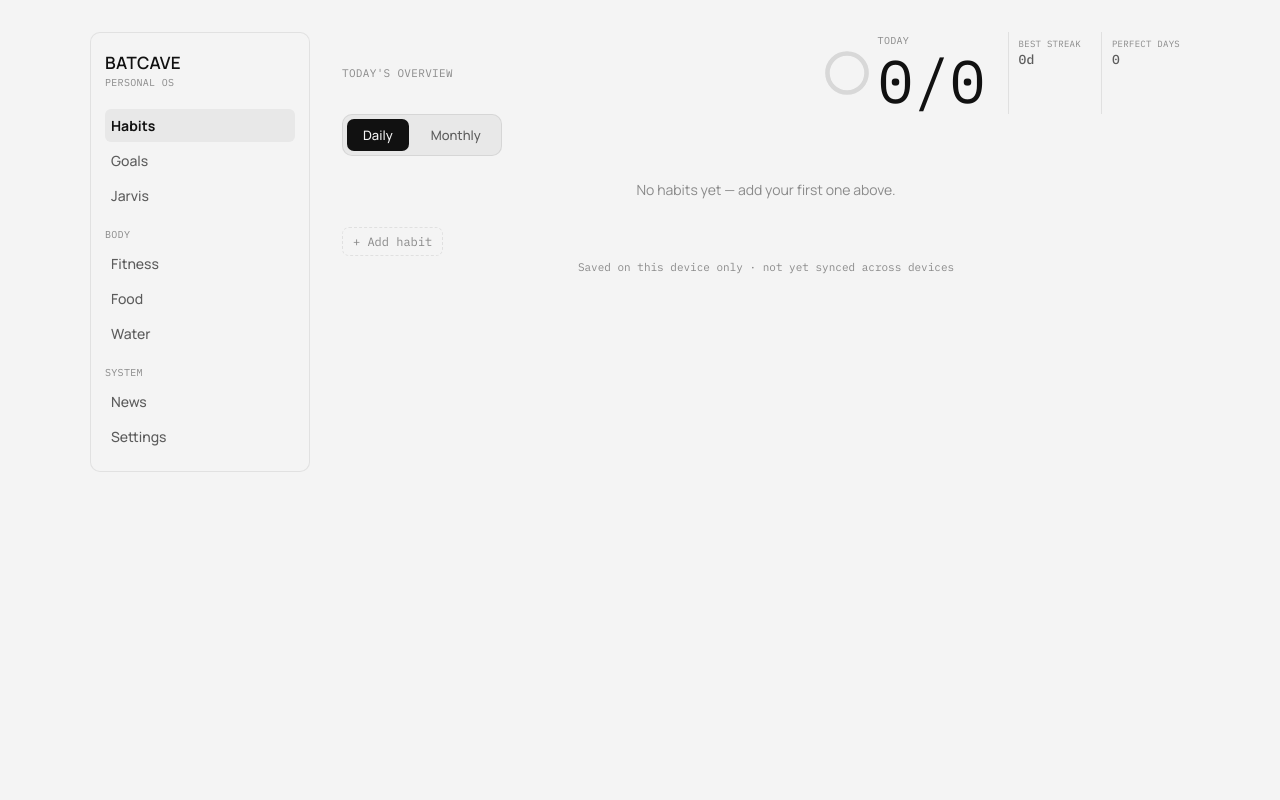
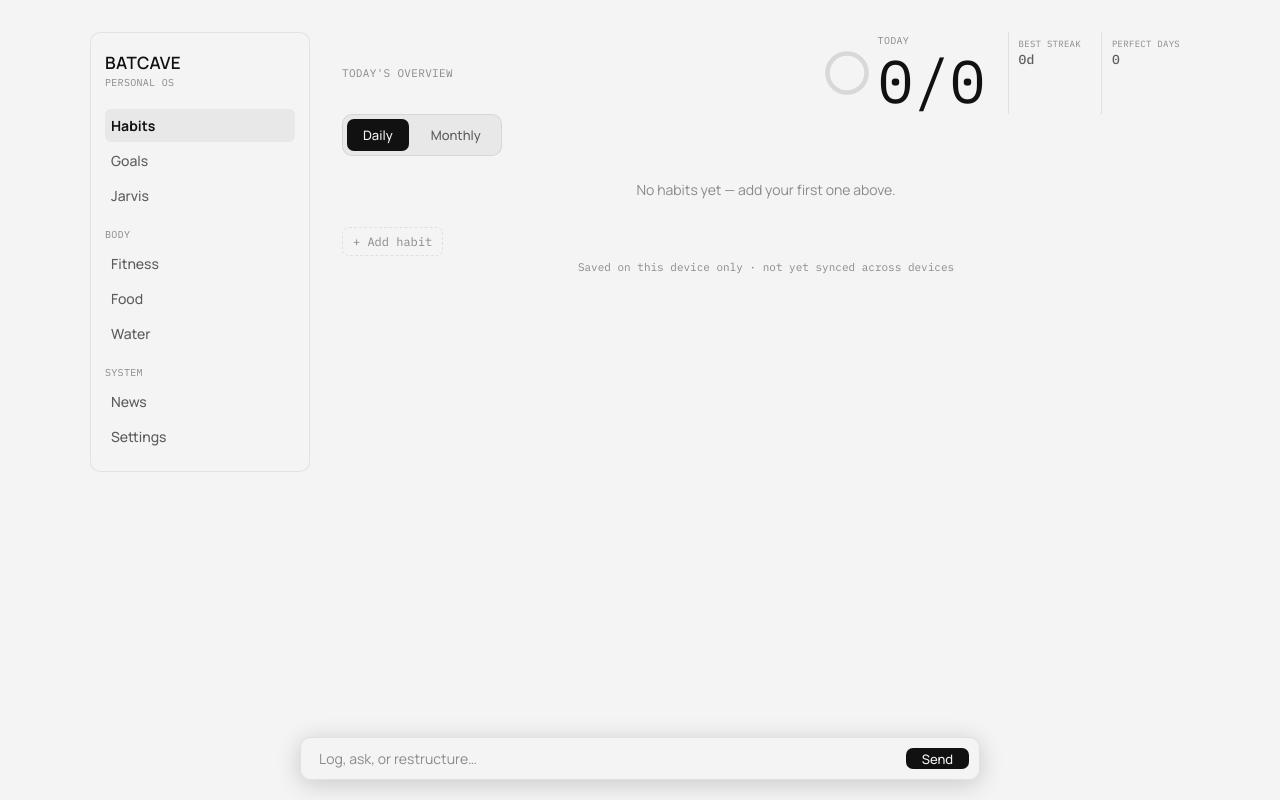
Before and after one commit to Martin49388/my-life-app, a plain HTML site: page index.html in a window 1280 px wide. Drawn offline with Linux system fonts and the light colour scheme; a script that the page names is missing.

Commit message:
Step 4: persistent global input bar, fed into Jarvis
Adds a fixed bottom bar ('Log, ask, or restructure…') visible across
every section, not just Jarvis. It's a second front door into the
existing Gemini-backed jarvis.js: submitting it switches to the
Jarvis section and calls the same handleJarvisQuestion() that the
in-section form already uses, so there's one log and one code path,
not a parallel Jarvis implementation.

script.js: the sidebar-nav click handler is refactored into a named
switchSection() function, exposed on window, so global-bar.js can
jump to Jarvis after asking without duplicating the show/hide logic.

This is the second real bordered box in the app, along with the
sidebar - everything else stays flat per Step 3.

This closes out the FINAL STRUCTURAL REBUILD brief's 4 ordered steps.

```diff
--- /dev/null
+++ b/global-bar.js
@@ -0,0 +1,17 @@
+// Persistent bottom bar, visible across every section. It's just a second
+// front door into Jarvis (jarvis.js) — same log, same Gemini call, same
+// daily-context building. Asking here jumps to the Jarvis section so the
+// reply is visible in the conversation, same as asking from there directly.
+
+const globalBarForm = document.getElementById("global-bar");
+const globalBarInput = document.getElementById("global-bar-input");
+
+globalBarForm.addEventListener("submit", (e) => {
+  e.preventDefault();
+  const question = globalBarInput.value.trim();
+  if (!question) return;
+  globalBarInput.value = "";
+
+  if (window.switchSection) window.switchSection("jarvis");
+  if (window.handleJarvisQuestion) window.handleJarvisQuestion(question);
+});
--- a/index.html
+++ b/index.html
@@ -398,6 +398,11 @@
     </div>
   </main>
 
+  <form id="global-bar" autocomplete="off">
+    <input type="text" id="global-bar-input" placeholder="Log, ask, or restructure…" required />
+    <button type="submit">Send</button>
+  </form>
+
   <script src="config.js"></script>
   <script src="settings.js"></script>
   <script src="script.js"></script>
@@ -408,5 +413,6 @@
   <script src="water.js"></script>
   <script src="jarvis.js"></script>
   <script src="glance.js"></script>
+  <script src="global-bar.js"></script>
 </body>
 </html>
--- a/jarvis.js
+++ b/jarvis.js
@@ -123,6 +123,8 @@ async function handleJarvisQuestion(question) {
   renderJarvisLog();
 }
 
+window.handleJarvisQuestion = handleJarvisQuestion;
+
 document.getElementById("jarvis-checkin-btn").addEventListener("click", () => {
   handleJarvisQuestion("How's my week going?");
 });
--- a/script.js
+++ b/script.js
@@ -390,15 +390,15 @@ addForm.addEventListener("submit", (e) => {
   addToggleBtn.hidden = false;
 });
 
-document.querySelectorAll(".section-btn").forEach((btn) => {
-  btn.addEventListener("click", () => {
-    const requested = btn.dataset.section;
+// Shared by the sidebar nav buttons and the persistent bottom input bar
+// (global-bar.js), which jumps to Jarvis after asking a question.
+function switchSection(requested) {
   // "Water" has no section of its own — it lives inside Food (see
   // water.js/index.html) — so it activates Food and then scrolls the
   // water widget into view instead of pretending it's a separate tab.
   const section = requested === "water" ? "food" : requested;
 
-    document.querySelectorAll(".section-btn").forEach((b) => b.classList.toggle("active", b === btn));
+  document.querySelectorAll(".section-btn").forEach((b) => b.classList.toggle("active", b.dataset.section === requested));
   document.getElementById("habits-section").hidden = section !== "habits";
   document.getElementById("news-section").hidden = section !== "news";
   document.getElementById("goals-section").hidden = section !== "goals";
@@ -414,7 +414,11 @@ document.querySelectorAll(".section-btn").forEach((btn) => {
   if (requested === "water") {
     document.querySelector(".water-widget")?.scrollIntoView({ behavior: prefersReducedMotion ? "auto" : "smooth", block: "start" });
   }
-  });
+}
+window.switchSection = switchSection;
+
+document.querySelectorAll(".section-btn").forEach((btn) => {
+  btn.addEventListener("click", () => switchSection(btn.dataset.section));
 });
 
 render();
--- a/style.css
+++ b/style.css
@@ -56,9 +56,72 @@ body {
   color: var(--text);
   font-family: "Manrope", system-ui, sans-serif;
   margin: 0;
-  padding: 32px 16px 64px;
+  padding: 32px 16px 110px;
   display: flex;
   justify-content: center;
+}
+
+/* Persistent input bar, visible across every section — a second front
+   door into Jarvis (see global-bar.js). This and .sidebar are the only
+   two real bordered boxes left in the app; everything else is flat
+   rows and hairlines (see the Step 3 commit). */
+#global-bar {
+  position: fixed;
+  left: 50%;
+  bottom: 20px;
+  transform: translateX(-50%);
+  width: min(680px, calc(100% - 32px));
+  display: flex;
+  gap: 8px;
+  background: var(--bg);
+  border: 1px solid var(--border);
+  border-radius: 10px;
+  padding: 10px 10px 10px 16px;
+  box-shadow: 0 4px 24px rgba(0, 0, 0, 0.18);
+  z-index: 20;
+}
+
+#global-bar-input {
+  flex: 1;
+  min-width: 0;
+  border: none;
+  background: none;
+  color: var(--text);
+  font-family: inherit;
+  font-size: 14px;
+}
+
+#global-bar-input:focus {
+  outline: none;
+}
+
+#global-bar-input::placeholder {
+  color: var(--text-faint);
+}
+
+#global-bar button {
+  background: var(--accent);
+  color: var(--accent-ink);
+  border: none;
+  border-radius: 7px;
+  padding: 0 16px;
+  font-family: inherit;
+  font-size: 13px;
+  font-weight: 500;
+  cursor: pointer;
+}
+
+@media (prefers-color-scheme: dark) {
+  #global-bar {
+    box-shadow: 0 4px 24px rgba(0, 0, 0, 0.5);
+  }
+}
+
+@media (max-width: 640px) {
+  #global-bar {
+    width: calc(100% - 24px);
+    bottom: 12px;
+  }
 }
 
 /* Above 640px the single 520px column is gone: .app grows to fit an
```
Lines whose indentation alone changed are shown as unchanged.
